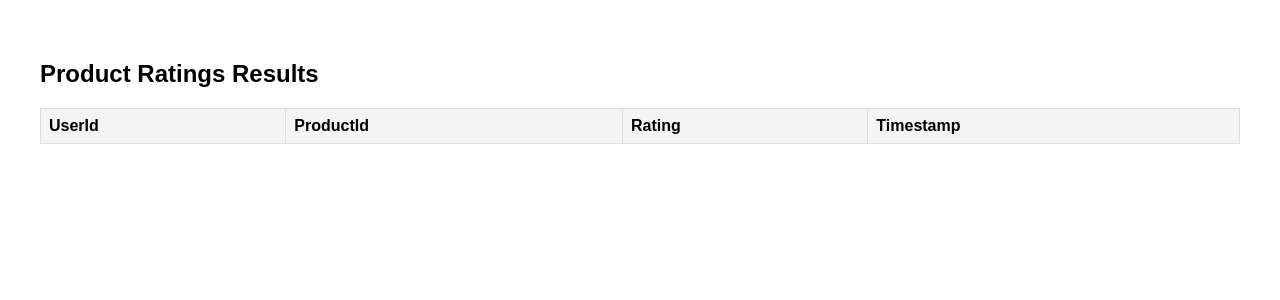
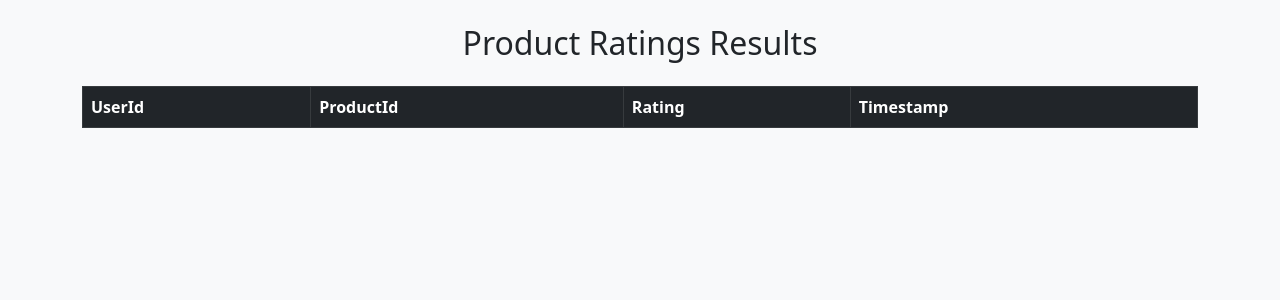
Before and after one commit to bharath-276/prod_deployment, a Flask app: page / in a window 1280 px wide. Shown: the top 300 px of the page. Run offline with Flask 3, Linux system fonts and the light colour scheme; lists and menus that the app fills with data are empty.

Commit message:
Update result.html

```diff
--- a/templates/result.html
+++ b/templates/result.html
@@ -4,30 +4,14 @@
     <meta charset="UTF-8">
     <meta name="viewport" content="width=device-width, initial-scale=1.0">
     <title>Product Ratings Result</title>
-    <style>
-        body {
-            font-family: Arial, sans-serif;
-            margin: 20px;
-            padding: 20px;
-        }
-        table {
-            width: 100%;
-            border-collapse: collapse;
-        }
-        th, td {
-            border: 1px solid #ddd;
-            padding: 8px;
-            text-align: left;
-        }
-        th {
-            background-color: #f4f4f4;
-        }
-    </style>
+    <link href="https://cdn.jsdelivr.net/npm/bootstrap@5.3.0/dist/css/bootstrap.min.css" rel="stylesheet">
 </head>
-<body>
-    <h2>Product Ratings Results</h2>
-    <table>
-        <thead>
+<body class="bg-light">
+    <div class="container mt-4">
+        <h2 class="text-center mb-4">Product Ratings Results</h2>
+        <div class="table-responsive">
+            <table class="table table-striped table-bordered">
+                <thead class="table-dark">
                     <tr>
                         <th>UserId</th>
                         <th>ProductId</th>
@@ -39,6 +23,9 @@
                     <!-- Data will be dynamically inserted here -->
                 </tbody>
             </table>
+        </div>
+    </div>
+    <script src="https://cdn.jsdelivr.net/npm/bootstrap@5.3.0/dist/js/bootstrap.bundle.min.js"></script>
     <script src="populate_ratings.js"></script>
 </body>
 </html>
```
Lines whose indentation alone changed are shown as unchanged.
